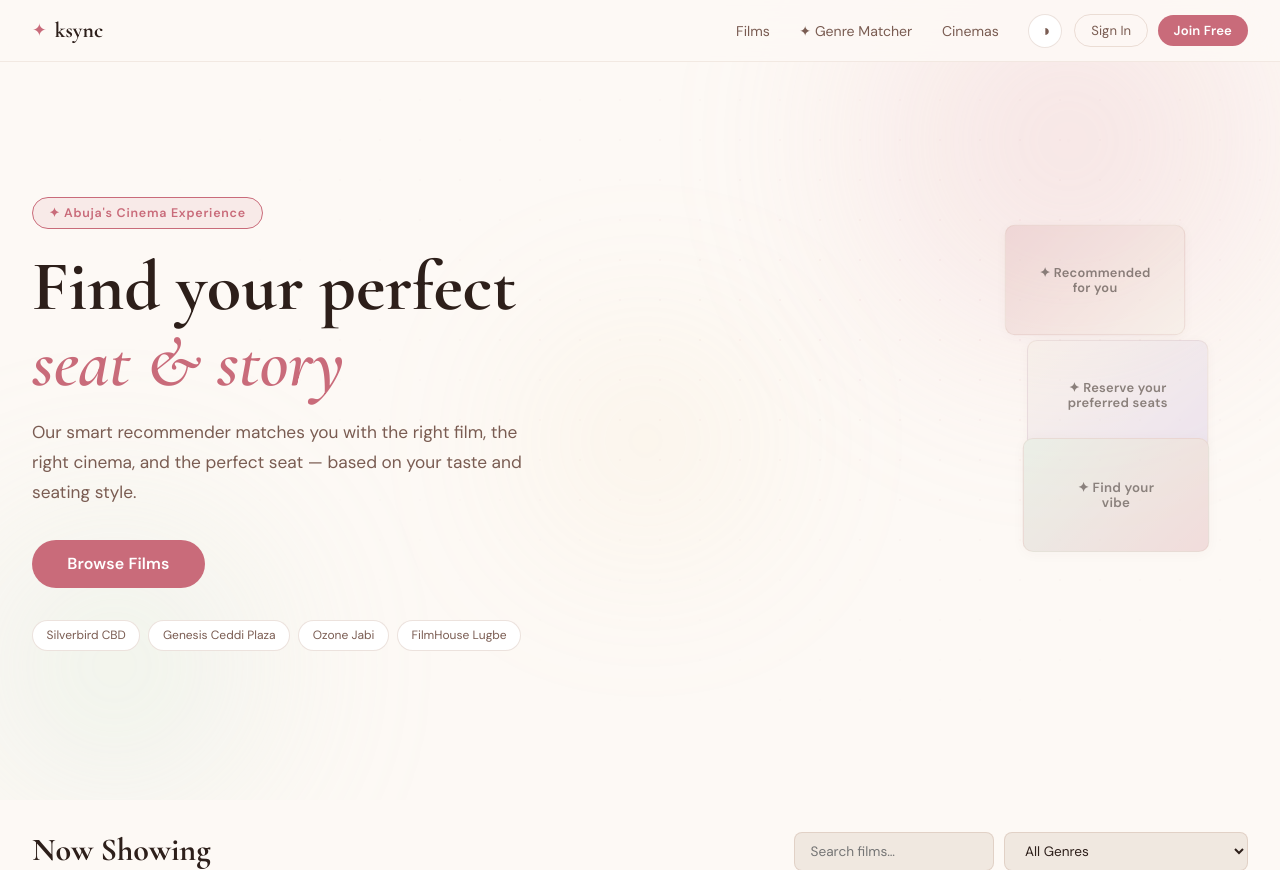
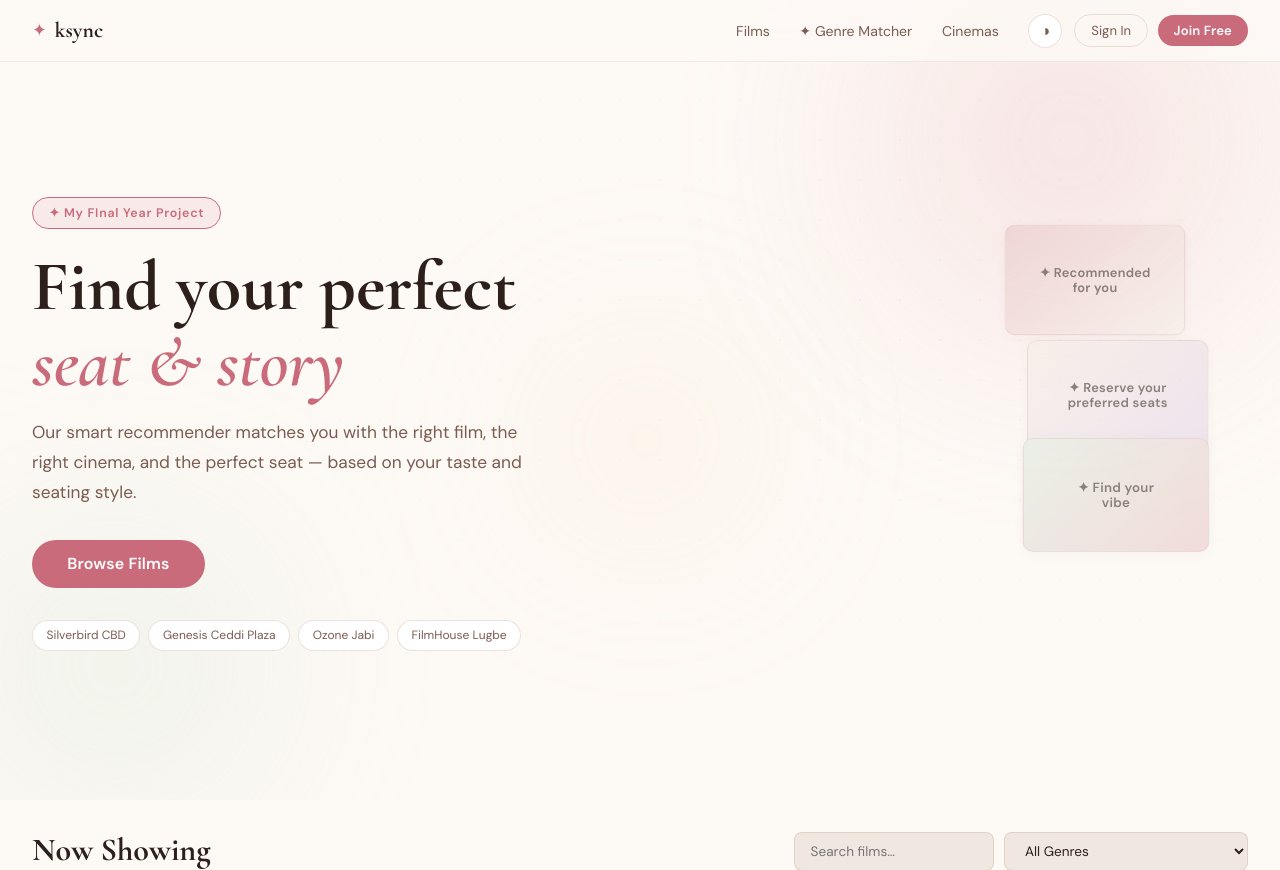
Before and after one commit to Gojo455/KSyncwithSMPTe, a Flask app: page / in a window 1280 px wide. Shown: the top 870 px of the page. Run offline with Flask 3, Linux system fonts and the light colour scheme; data comes from the database, SQL or seed files in the repository; some libraries are stand-ins or nearby versions.

Commit message:
collect 2

```diff
--- a/templates/index.html
+++ b/templates/index.html
@@ -48,7 +48,7 @@
     <div class="petal-grid"></div>
   </div>
   <div class="hero-content">
-    <span class="hero-pill">✦ Abuja's Cinema Experience</span>
+    <span class="hero-pill">✦ My FInal Year Project </span>
     <h1 class="hero-title">Find your perfect<br/><em>seat & story</em></h1>
     <p class="hero-sub">Our smart recommender matches you with the right film, the right cinema, and the perfect seat — based on your taste and seating style.</p>
     <div class="hero-actions">
```
